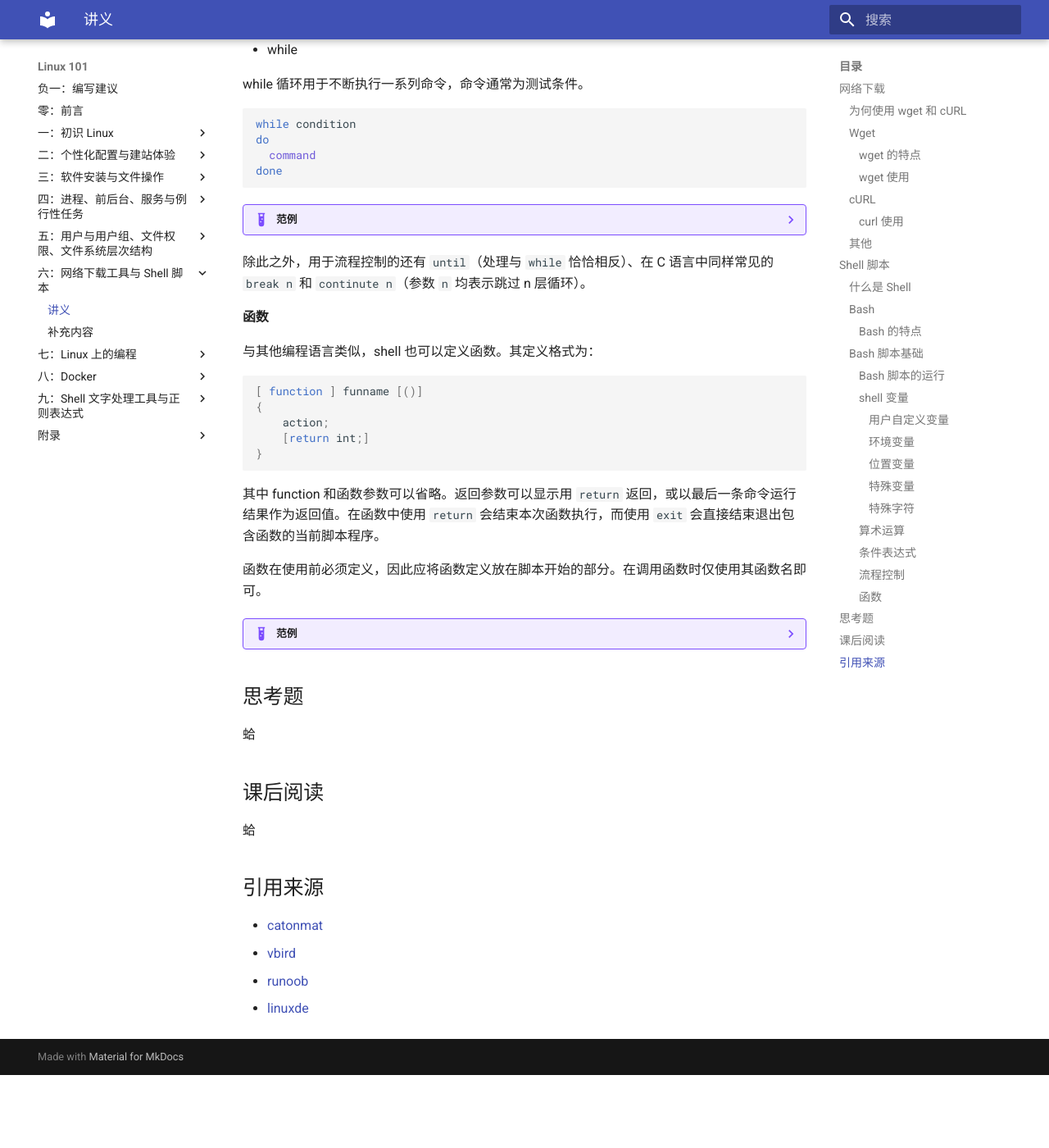
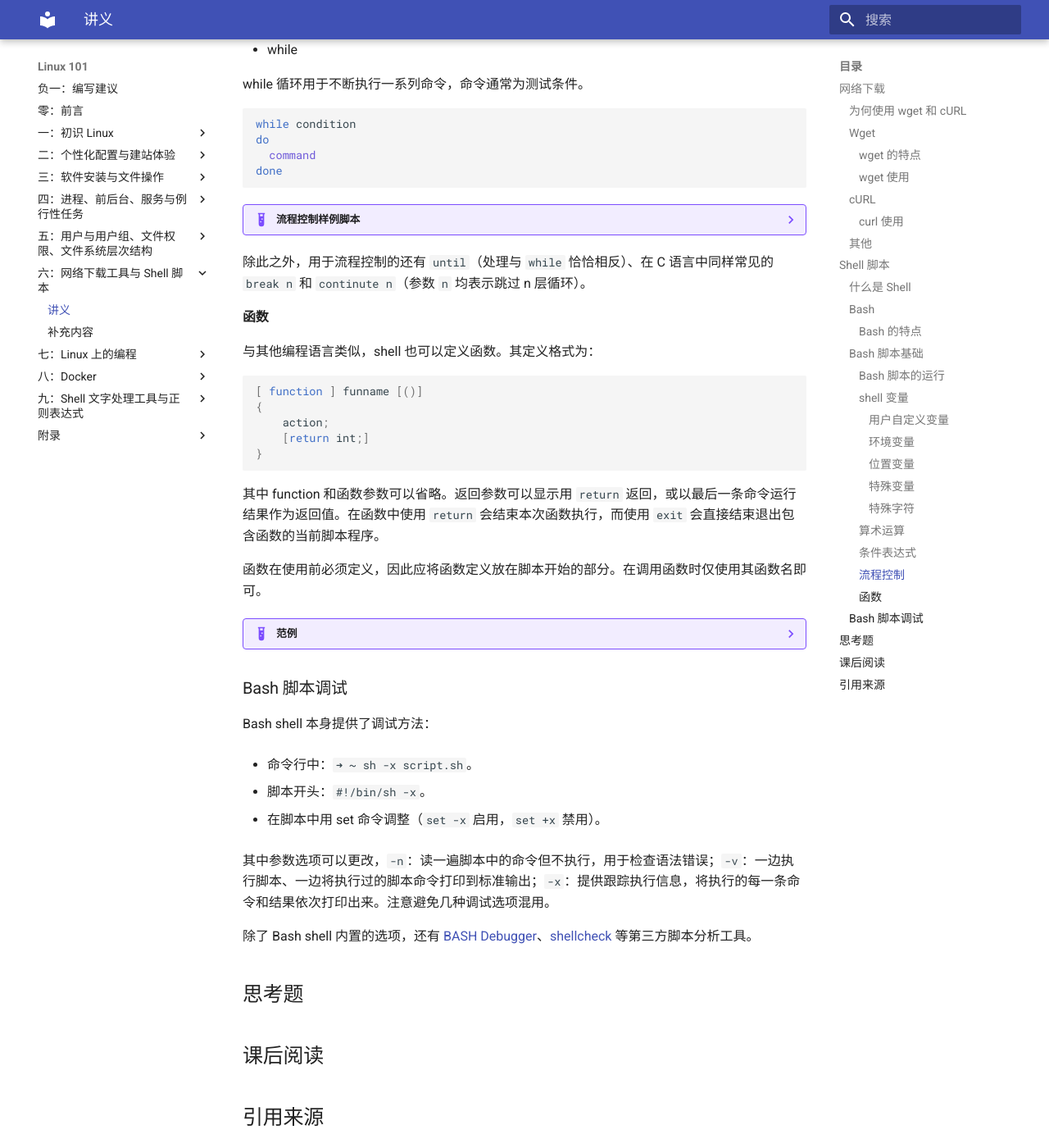
Before and after one commit to ustclug/Linux101-docs, an MkDocs documentation site: the page built from docs/Ch06/1.md, in a window 1280 px wide and 1400 px high, scrolled down 7908 px. Shown: the whole window at 82% size. Built offline with MkDocs 1.6.1 and Material for MkDocs 9.7.7, drawn with Linux system fonts in a browser that asks for light colours; before the commit the page ends 9219 px from its top, so only the background shows below that; some of the changed text lies outside the part shown.

Commit message:
ch06 update punctuation, bash debugger

````diff
--- a/docs/Ch06/1.md
+++ b/docs/Ch06/1.md
@@ -138,12 +138,12 @@
 
 Bash 也支持在同一个行中安排多个命令：
 
-| **分隔符** | **说明**                                                     |
-| ---------- | ------------------------------------------------------------ |
-| `;`        | 按命令出现的先后，顺序执行                                     |
+| **分隔符** | **说明**                                                        |
+| ---------- | -------------------------------------------------------------- |
+| `;`        | 按命令出现的先后，顺序执行                                        |
 | `&&`       | 先执行前面的命令，若成功，才接着执行后面命令；若失败，不执行后面命令  |
-| `||`       | 先执行前面的命令，若成功，不执行后面命令；若失败，才执行后面命令     |
-| 后缀 `&`   | 后台方式执行命令                                             |
+| `||`       | 先执行前面的命令，若成功，不执行后面命令；若失败，才执行后面命令      |
+| 后缀 `&`   | 后台方式执行命令                                                  |
 
 命令组：
 
@@ -151,7 +151,7 @@
 
 - 使用 `(命令1; 命令2; …)`，命令组会建立独立的 shell 子进程来执行命令组。
 
-??? example "范例"
+??? example "命令组示例"
 
     ```shell
     ➜  ~ tree tmp
@@ -179,7 +179,7 @@
 
 已定义的变量可以通过 `unset name` 来删除。
 
-??? example "范例"
+??? example "变量使用示例"
 
     变量定义：
 
@@ -233,7 +233,7 @@
 
 - 可用 `shift n` 命令，改变命令行参数与 `$1`, `$2`, `$3`, ... 的对应关系。
 
-- 可用 `set` 命令，直接给 `$1`,`$2`,`$3`,...等赋值。
+- 可用 `set` 命令，直接给 `$1`, `$2`, `$3`, ... 等赋值。
 
 ??? example "范例"
 
@@ -273,7 +273,7 @@
 
 在 Bash 中进行算术运算，需要使用 `expr` 计算算术表达式值或 `let` 命令赋值表达式值到变量。基本运算符是：`+`、`-`、`\*` (转义)、`/`、`%`。在 `expr` 中，运算符两边与操作数之间必须有空格，小括号要转义；但 `let` 则没有这个要求，运算符前后有无空格均可，小括号不需转义，但 `=` 前后不能有空格。
 
-??? example "范例"
+??? example "`expr` 和 `let` 使用示例"
 
     ```shell
     ➜  ~ expr length "ustclug"
@@ -298,8 +298,8 @@
 
 - 字符串比较
 
-| 表达式                             | 含义                                   |
-| --------------------------------- | ------------------------------------- |
+| 表达式                             | 含义                                    |
+| --------------------------------- | --------------------------------------- |
 | `string1 = string2`               | 如果两个串相等，则结果为真 (true:0)        |
 | `string1 != string2`              | 如果两个串不相等，则结果为真               |
 | `test string` 或 `test -n string` | 如果字符串 string 长度不为 0，则结果为真   |
@@ -320,14 +320,14 @@
 
 - 文件状态
 
-| 表达式       | 含义               |
-| ------------ | ----------------- |
+| 表达式       | 含义                |
+| ------------ | ------------------ |
 | `-r file`    | 文件存在且可读       |
 | `-w file`    | 文件存在且可读       |
 | `-x file`    | 文件存在且可执行     |
-| `-f file`    | 文件存在且为普通文件  |
+| `-f file`    | 文件存在且为普通文件 |
 | `-d file`    | 文件存在且为目录     |
-| `-s file`    | 文件存在且长度大于 0  |
+| `-s file`    | 文件存在且长度大于 0 |
 
 - 复合逻辑表达式
 
@@ -391,7 +391,7 @@
 done
 ```
 
-??? example "范例"
+??? example "流程控制样例脚本"
 
     ```shell
     MAX_NO=0
@@ -494,13 +494,23 @@
     hello, today’s date is <当前日期显示输出串>
     ```
 
+### Bash 脚本调试
+
+Bash shell 本身提供了调试方法：
+
+- 命令行中：`➜  ~ sh -x script.sh`。
+
+- 脚本开头：`#!/bin/sh -x`。
+
+- 在脚本中用 set 命令调整（`set -x` 启用，`set +x` 禁用）。
+
+其中参数选项可以更改，`-n`：读一遍脚本中的命令但不执行，用于检查语法错误；`-v`：一边执行脚本、一边将执行过的脚本命令打印到标准输出；`-x`：提供跟踪执行信息，将执行的每一条命令和结果依次打印出来。注意避免几种调试选项混用。
+
+除了 Bash shell 内置的选项，还有 [BASH Debugger](http://bashdb.sourceforge.net/)、[shellcheck](https://github.com/koalaman/shellcheck) 等第三方脚本分析工具。
+
 ## 思考题
 
-蛤
-
 ## 课后阅读
-
-蛤
 
 ## 引用来源
 
````
Also changed, not shown: other parts of docs/Ch06/1.md (+2 -2 lines).
